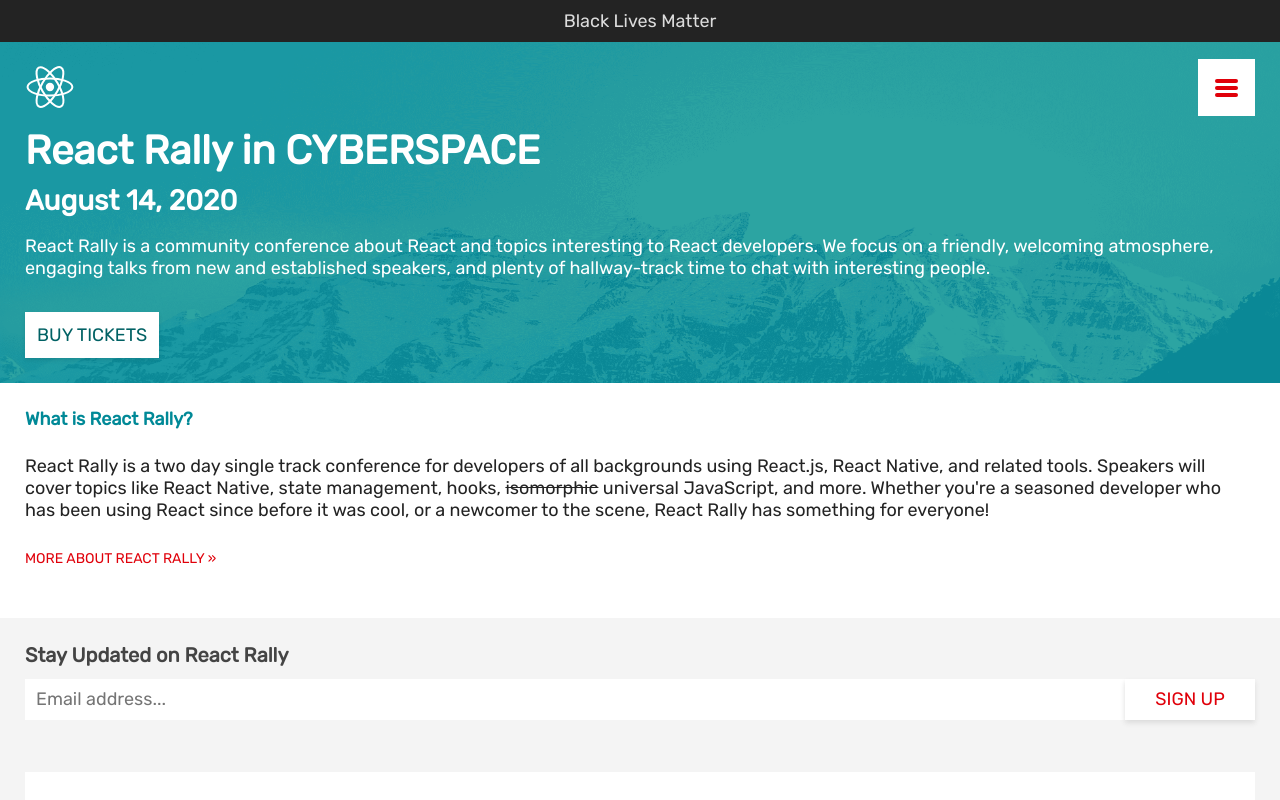
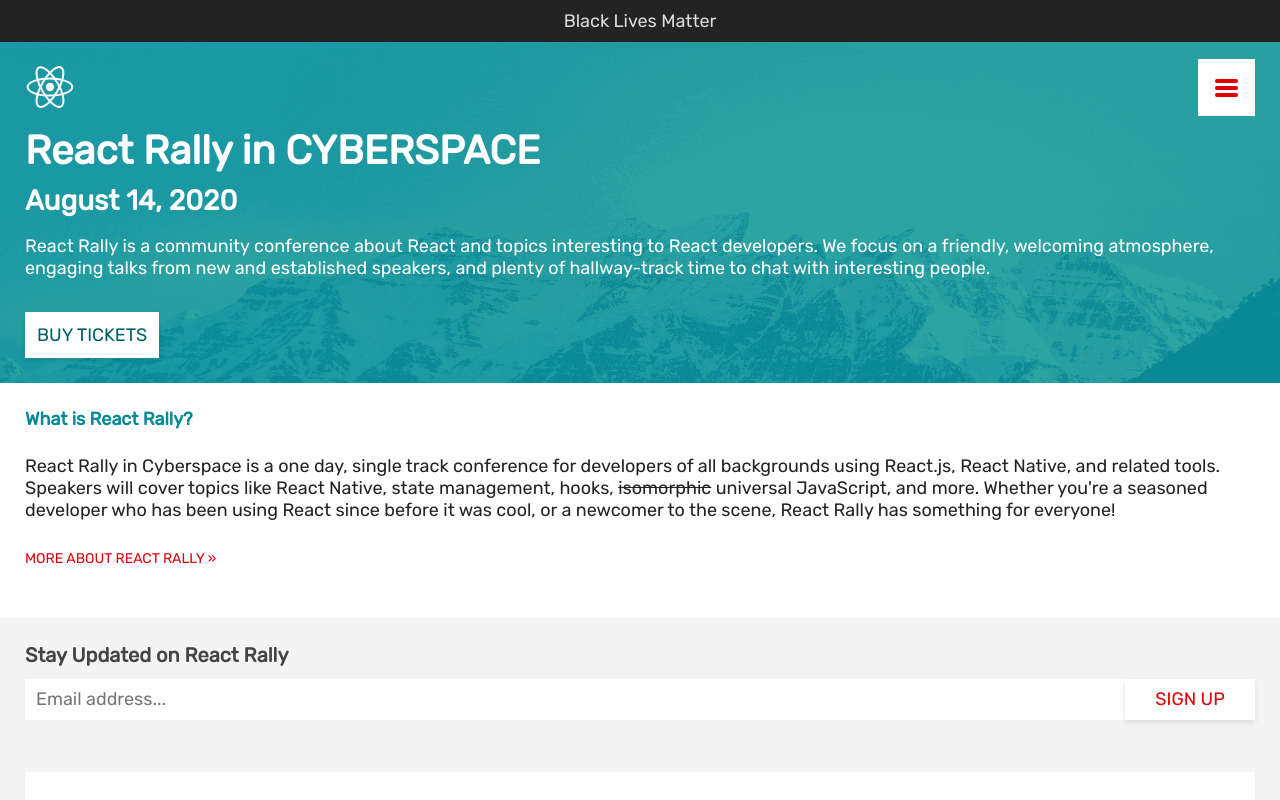
Before and after one commit to react-rally/react-rally-2020, a React app: page / in a window 1280 px wide. Shown: the top 800 px of the page. Built offline with nearby package versions, Linux system fonts and the light colour scheme.

Commit message:
Single day conf

```diff
--- a/app/components/About.js
+++ b/app/components/About.js
@@ -4,7 +4,7 @@
   return (
     <section className="highlight">
       <p>
-        React Rally is a two day single track conference for developers of all
+        React Rally in Cyberspace is a one day, single track conference for developers of all
         backgrounds using React.js, React Native, and related tools. Speakers
         will cover topics like React Native, state management, hooks,{" "}
         <del>isomorphic</del> universal JavaScript, and more. Whether you're a
```
